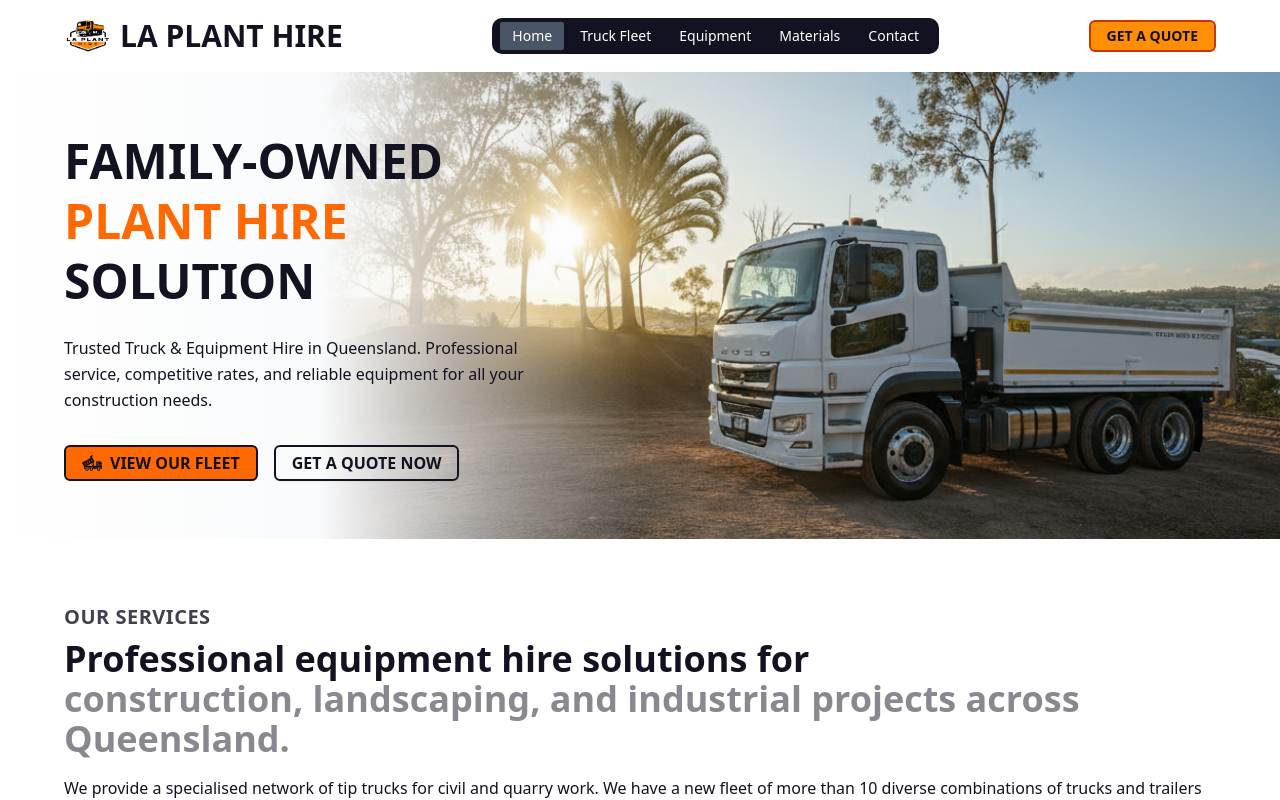
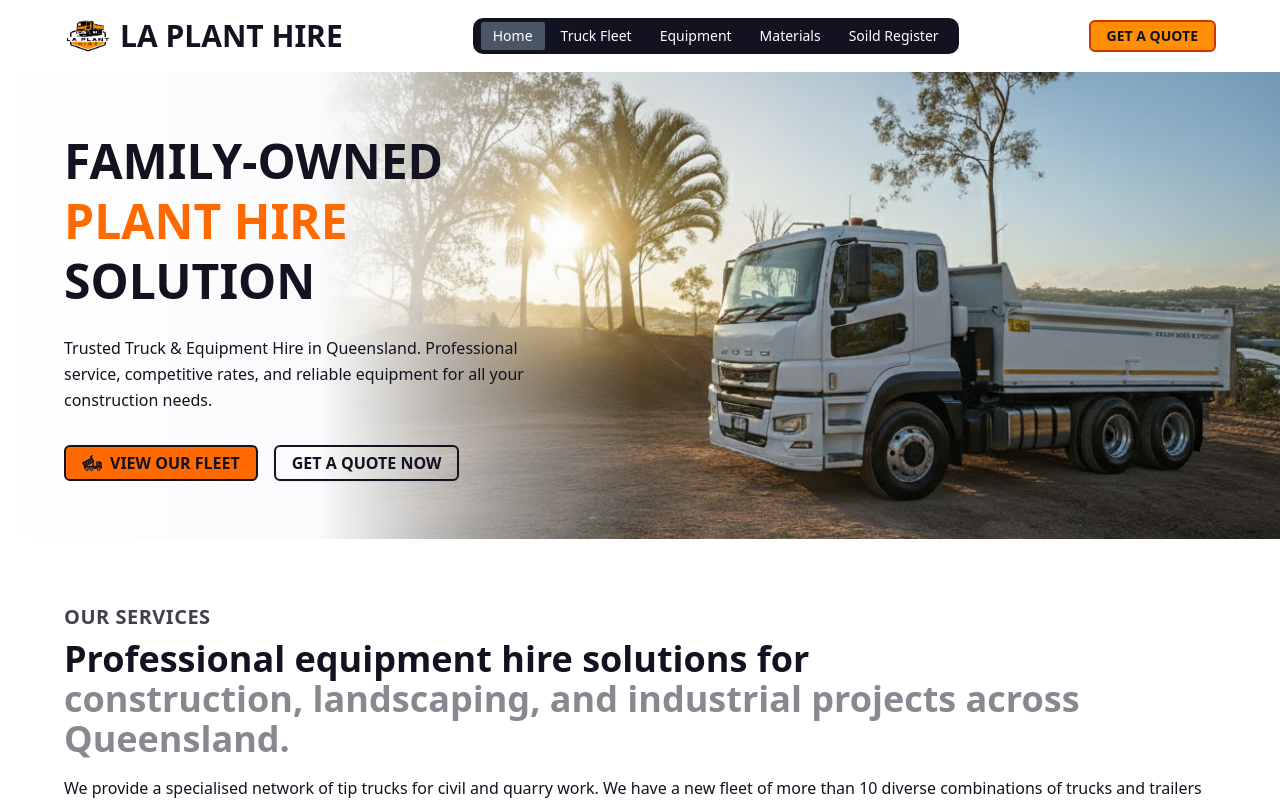
Before and after one commit to Rahul-Mallik-CSE/La-Plant-Hire, a Next.js app: page / in a window 1280 px wide. Shown: the top 800 px of the page. Built offline with nearby package versions, Linux system fonts and the light colour scheme.

Commit message:
feat: create Soil Wanted Register page and update navigation links

```diff
--- a/src/components/CommonComponents/MenuButtons.tsx
+++ b/src/components/CommonComponents/MenuButtons.tsx
@@ -53,12 +53,12 @@ export default function MenuButtons() {
           Materials
         </Link>
         <Link
-          href="/contact"
+          href="/soil-register"
           className={`text-white text-sm font-medium px-1 lg:px-3 py-1 rounded-xs transition ${
             pathname === "/contact" ? "bg-gray-600" : "hover:bg-gray-700"
           }`}
         >
-          Contact
+          Soild Register
         </Link>
       </nav>
 
@@ -134,8 +134,8 @@ export default function MenuButtons() {
                   : "focus:bg-gray-200 focus:text-black"
               }`}
             >
-              <Link href="/contact" className="w-full">
-                Contact
+              <Link href="/soil-register" className="w-full">
+                Soild Register
               </Link>
             </DropdownMenuItem>
           </DropdownMenuContent>
--- a/src/components/CommonComponents/footer.tsx
+++ b/src/components/CommonComponents/footer.tsx
@@ -67,7 +67,10 @@ export default function Footer() {
                 </Link>
               </li>
               <li>
-                <Link href="/contact" className="hover:underline transition">
+                <Link
+                  href="/soil-register"
+                  className="hover:underline transition"
+                >
                   Contact Us
                 </Link>
               </li>
```
Also changed, not shown: src/app/soil-register/page.tsx (renamed from src/app/contact/page.tsx).
